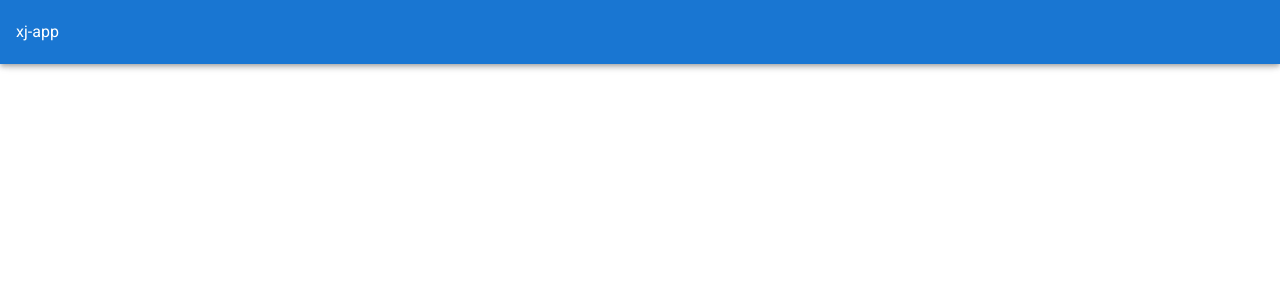
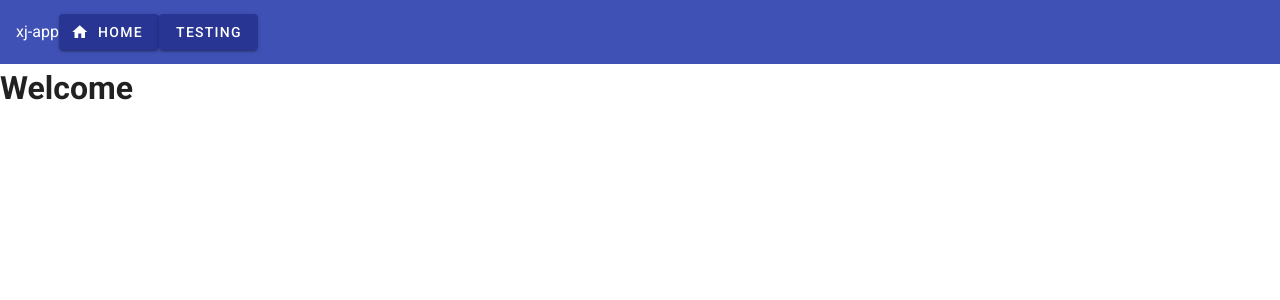
Before and after one commit to OSandh/xj-app, a Vue app: page / in a window 1280 px wide. Shown: the top 300 px of the page. Built offline with nearby package versions, Linux system fonts and the light colour scheme.

Commit message:
Update package.json, App.vue, and 7 more files...

```diff
--- a/package.json
+++ b/package.json
@@ -10,6 +10,7 @@
   "dependencies": {
     "axios": "^0.19.0",
     "core-js": "^3.3.2",
+    "material-design-icons-iconfont": "^5.0.1",
     "vue": "^2.6.10",
     "vue-axios": "^2.1.5",
     "vue-router": "^3.1.3",
@@ -37,7 +38,9 @@
       "plugin:vue/essential",
       "eslint:recommended"
     ],
-    "rules": {},
+    "rules": {
+
+    },
     "parserOptions": {
       "parser": "babel-eslint"
     }
--- a/src/App.vue
+++ b/src/App.vue
@@ -1,12 +1,30 @@
 <template>
   <v-app>
-    <v-app-bar
+
+    <Headerbar/>
+
+    <Sidebar/>
+    <!-- <v-app-bar
       app
-      color="primary"
+      color="indigo"
       dark
     >
       xj-app
-    </v-app-bar>
+      <router-link to="/dashboard">
+        <v-btn class="indigo darken-3">
+          <v-icon left>home</v-icon>
+          <span>Home</span>
+        </v-btn>
+      </router-link>
+
+      <router-link to="/test">
+        <v-btn dark class="indigo darken-3">
+          Testing
+
+        </v-btn>
+      </router-link>
+    </v-app-bar> -->
+
 
     <v-content>
       <router-view></router-view>
@@ -16,12 +34,15 @@
 </template>
 
 <script>
+import Sidebar from './components/Sidebar.vue';
+import Headerbar from './components/Headerbar.vue'
 
 export default {
   name: 'App',
 
   components: {
-
+    Sidebar,
+    Headerbar
   },
 
   data: () => ({
--- /dev/null
+++ b/src/components/Headerbar.vue
@@ -0,0 +1,40 @@
+<template>
+  <nav>
+    <v-app-bar
+      app
+      dark
+      color="indigo"
+      flat
+    >
+      xj-app
+      <router-link to="/dashboard">
+        <v-btn dark class="indigo darken-3">
+          <v-icon left>home</v-icon>
+          <span>Home</span>
+        </v-btn>
+      </router-link>
+
+      <router-link to="/test">
+        <v-btn dark class="indigo darken-3">
+          Testing
+        </v-btn>
+      </router-link>
+    </v-app-bar>
+  </nav>
+</template>
+
+<script>
+export default {
+  name: 'header',
+
+  data() {
+    return{
+      title: 'Nothing'
+    }
+  }
+}
+</script>
+
+<style>
+
+</style>
--- a/src/components/Sidebar.vue
+++ b/src/components/Sidebar.vue
@@ -1,7 +1,7 @@
 <template>
-  <div>
+  <nav>
 
-  </div>
+  </nav>
 </template>
 
 <script>
--- a/src/main.js
+++ b/src/main.js
@@ -3,6 +3,7 @@ import VueRouter from 'vue-router'
 import Routes from './routes.js'
 import axios from 'axios'
 import VueAxios from 'vue-axios'
+import 'material-design-icons-iconfont';
 
 
 Vue.use(VueRouter);
--- a/src/routes.js
+++ b/src/routes.js
@@ -1,4 +1,5 @@
 import Dashboard from './views/Dashboard.vue';
+import Testing from './views/Testing.vue';
 
 export default [
   {
@@ -6,6 +7,10 @@ export default [
     component: Dashboard
   },
   {
+    path: '/test',
+    component: Testing
+  },
+  {
     path: '/dashboard',
     component: Dashboard
   }
--- a/src/views/Dashboard.vue
+++ b/src/views/Dashboard.vue
@@ -1,6 +1,6 @@
 <template>
-  <div>
-
+  <div class="dashboard">
+    <h1>Welcome</h1>
   </div>
 </template>
 
--- /dev/null
+++ b/src/views/Testing.vue
@@ -0,0 +1,53 @@
+<template>
+  <div class="test">
+    <h1>Welcome</h1>
+
+  <!-- VISIBILITY AND BREAKPOINTS -->
+    <v-btn class="hidden-sm-and-down"
+          depressed dark color="indigo">
+      <v-icon left>home</v-icon>
+      <span>Home</span>
+    </v-btn>
+
+    <v-btn class="hidden-md-and-up">
+      Click me
+    </v-btn>
+
+    <v-btn class="hidden-sm-only" depressed dark color="indigo-darken4">text</v-btn>
+  <!-- -->
+
+    <p class="cyan darken-4 white--text"> Lorem ipsum dolor, sit amet consectetur adipisicing elit. Possimus ad ex atque sint distinctio dolor? Magnam optio minus voluptatem ad rem vitae impedit fuga. Ipsum voluptatem corporis assumenda perferendis non?</p>
+    <h1 class="display-4">Massive display</h1>
+    <v-btn class="pink white--text">Click me</v-btn>
+    <v-btn dark depressed color="indigo">text</v-btn>
+    <v-btn flat color="pink">text</v-btn>
+
+
+
+    <v-btn depressed small class="pink white--text">
+      <v-icon left small>home</v-icon>
+      <span>Home</span>
+    </v-btn>
+
+    <v-btn depressed large class="pink white--text">
+      <span>Home</span>
+      <v-icon right large>home</v-icon>
+    </v-btn>
+
+    <v-btn fab depressed small dark color="indigo">
+      <v-icon>favorite</v-icon>
+    </v-btn>
+
+  </div>
+</template>
+
+<script>
+export default {
+  name: "Testing",
+
+}
+</script>
+
+<style>
+
+</style>
```
Also changed, not shown: src/components/Header.vue (deleted, +0 -21 lines).
